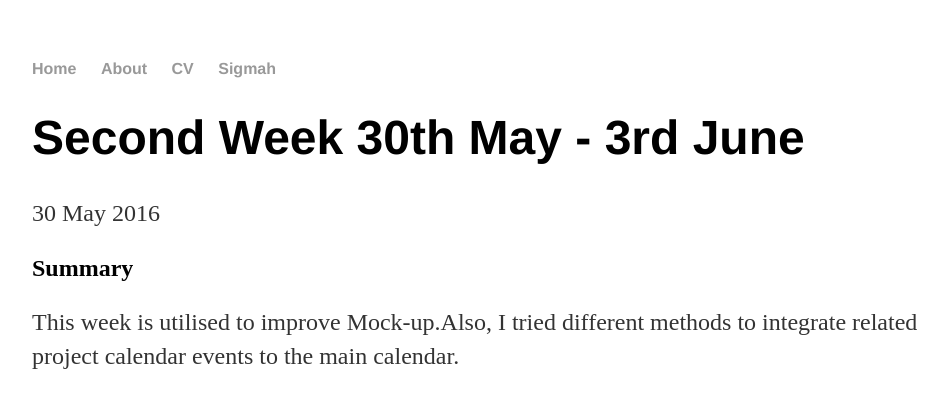
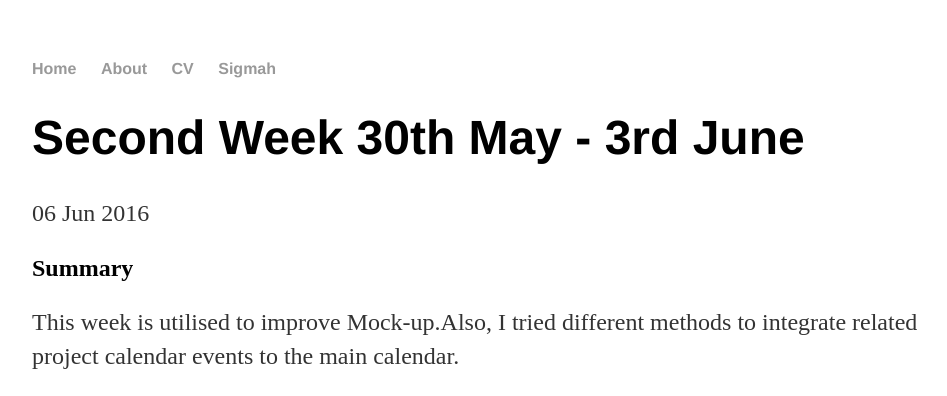
Before and after one commit to manishvishnoi2/manishvishnoi.github.io, a Jekyll site: the page built from _posts/2016-06-06-Sigmah-Second-Week-Report.md, in a window 1280 px wide. Shown: the top 396 px of the page, without its empty margins (160-1107 px from the left). Built offline with Jekyll 4.4.1, drawn with Linux system fonts in a browser that asks for light colours.

Commit message:
slight changes

```diff
--- a/_posts/2016-06-06-Sigmah-Second-Week-Report.md
+++ b/_posts/2016-06-06-Sigmah-Second-Week-Report.md
@@ -1,7 +1,7 @@
 ---
 layout: post
 title: "Second Week 30th May - 3rd June"
-date: 2016-05-30
+date: 2016-06-06
 ---
 ## Summary
 
```
Also changed, not shown: _posts/2016-06-13-Sigmah-Third-Week-Report.md (+1 -1 lines).
